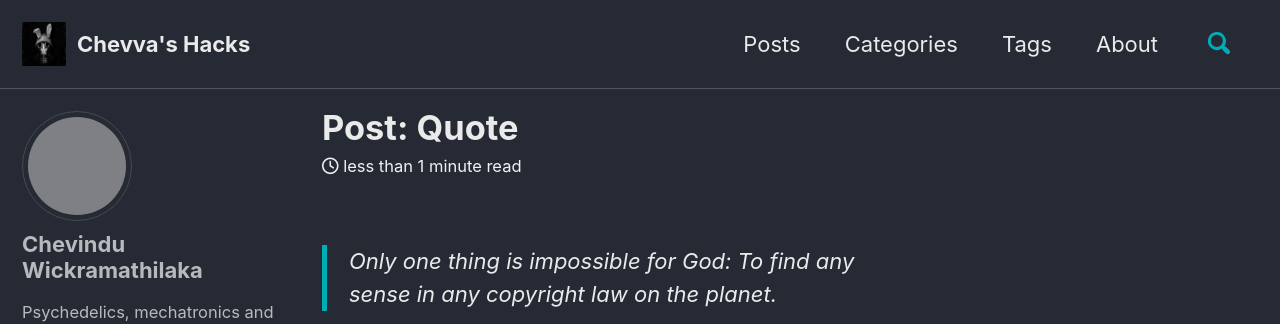
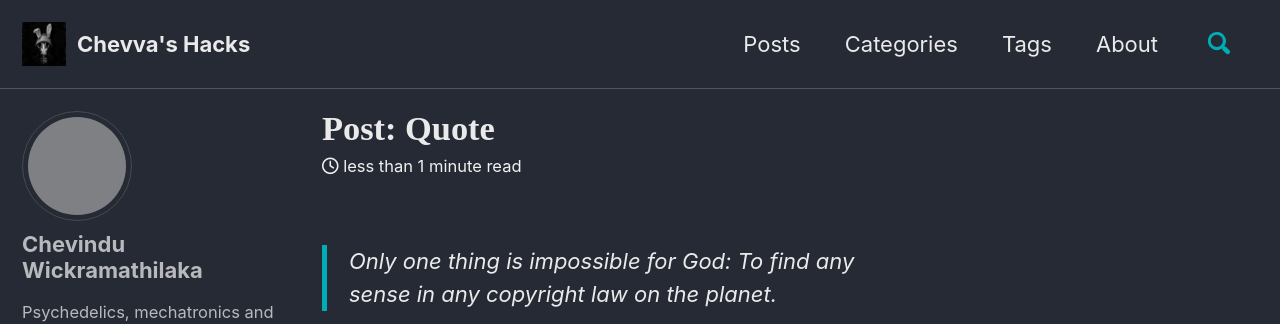
Before and after one commit to Chevindu/Chevindu.github.io, a Jekyll site: the page built from _posts/2010-02-05-post-quote.md, in a window 1280 px wide and 900 px high. Shown: the top 324 px of the window. Built offline with Jekyll 4.4.1, drawn with Linux system fonts in a browser that asks for light colours; cached includes are drawn as plain includes; nearby versions of some CDN libraries; some web fonts are replaced; grey boxes are pictures that could not be loaded.

Commit message:
abhaya injection to head

```diff
--- a/_includes/head.html
+++ b/_includes/head.html
@@ -3,6 +3,9 @@
 {% include seo.html %}
 
 <link href="{% if site.atom_feed.path %}{{ site.atom_feed.path }}{% else %}{{ '/feed.xml' | relative_url }}{% endif %}" type="application/atom+xml" rel="alternate" title="{{ site.title }} Feed">
+
+<!-- Abhaya Libre font -->
+<link href='https://fonts.googleapis.com/css?family=Abhaya+Libre:400,700&amp;subset=sinhala' rel='stylesheet' type='text/css'>
 
 <!-- https://t.co/dKP3o1e -->
 <meta name="viewport" content="width=device-width, initial-scale=1.0">
--- a/_sass/minimal-mistakes/_variables.scss
+++ b/_sass/minimal-mistakes/_variables.scss
@@ -28,9 +28,10 @@ $times: Times, serif !default;
 $bodoni: "Bodoni MT", serif !default;
 $calisto: "Calisto MT", serif !default;
 $garamond: Garamond, serif !default;
+$abhaya: 'Abhaya Libre', serif !default;
 
 $global-font-family: $sans-serif !default;
-$header-font-family: $sans-serif !default;
+$header-font-family: $abhaya !default;
 $caption-font-family: $serif !default;
 
 /* type scale */
```
